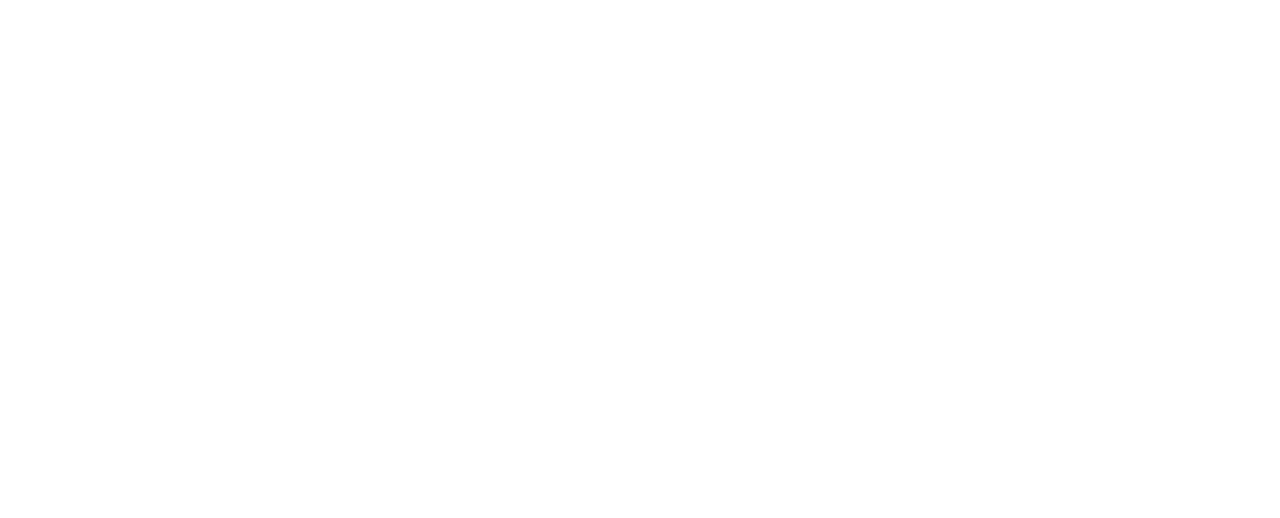
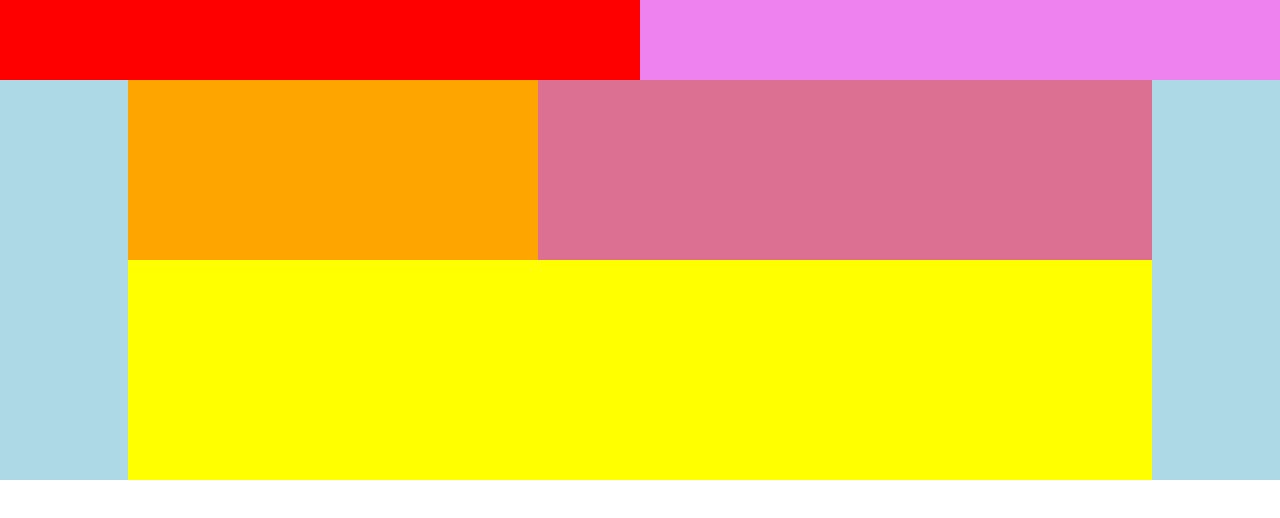
Before and after one commit to Nicola-Perera/htmlcss-dropbox, a plain HTML site: page index.html in a window 1280 px wide. Drawn offline with Linux system fonts and the light colour scheme.

Commit message:
inizio layout a blocchi

```diff
--- a/css/style.css
+++ b/css/style.css
@@ -0,0 +1,77 @@
+/* reset rules */
+* {
+    box-sizing: border-box;
+    margin: 0;
+    padding: 0;
+}
+
+.container::after {
+    content: "";
+    display: table;
+    clear: both;
+}
+
+/* debug rules */
+.debug .info {
+    height: 80px;
+    width: 50%;
+    background-color: red;
+}
+
+.debug .contact {
+    height: 80px;
+    width: 50%;
+    background-color: violet;
+}
+
+.debug .jumbo {
+    height: 400px;
+    width: 100%;
+    background-color: lightblue;
+}
+
+.debug .top-bottom {
+    height: 100%;
+    background-color: yellow;
+}
+
+.debug .free_try {
+    height: 45%;
+    background-color: orange;
+}
+
+.debug .preview {
+    height: 45%;
+    background-color: palevioletred;
+}
+
+/* common rules */
+.container>div {
+    float: left;
+}
+
+/* utility */
+.top-bottom {
+    width: 80%;
+    margin: auto;
+}
+
+.free_try {
+    width: 40%;
+}
+
+.preview {
+    width: 60%;
+}
+
+/***********
+ header
+ ***********/
+
+ /***********
+  main
+  ***********/
+
+  /***********
+   footer
+   ***********/
--- a/index.html
+++ b/index.html
@@ -7,7 +7,38 @@
     <title>Document</title>
     <link rel="stylesheet" href="./css/style.css">
 </head>
-<body>
+<body class="debug">
+
+    <header class="container">
+
+        <div class="info">
+
+        </div>
+
+        <div class="contact">
+
+        </div>
+
+    </header>
+
+    <main>
+        <div class="jumbo">
+            <div class="top-bottom container">
+                <div class="free_try">
+
+                </div>
+
+                <div class="preview">
+
+                </div>
+            </div>
+        </div>
+
+    </main>
+
+    <footer>
+
+    </footer>
 
 </body>
 </html>
```
